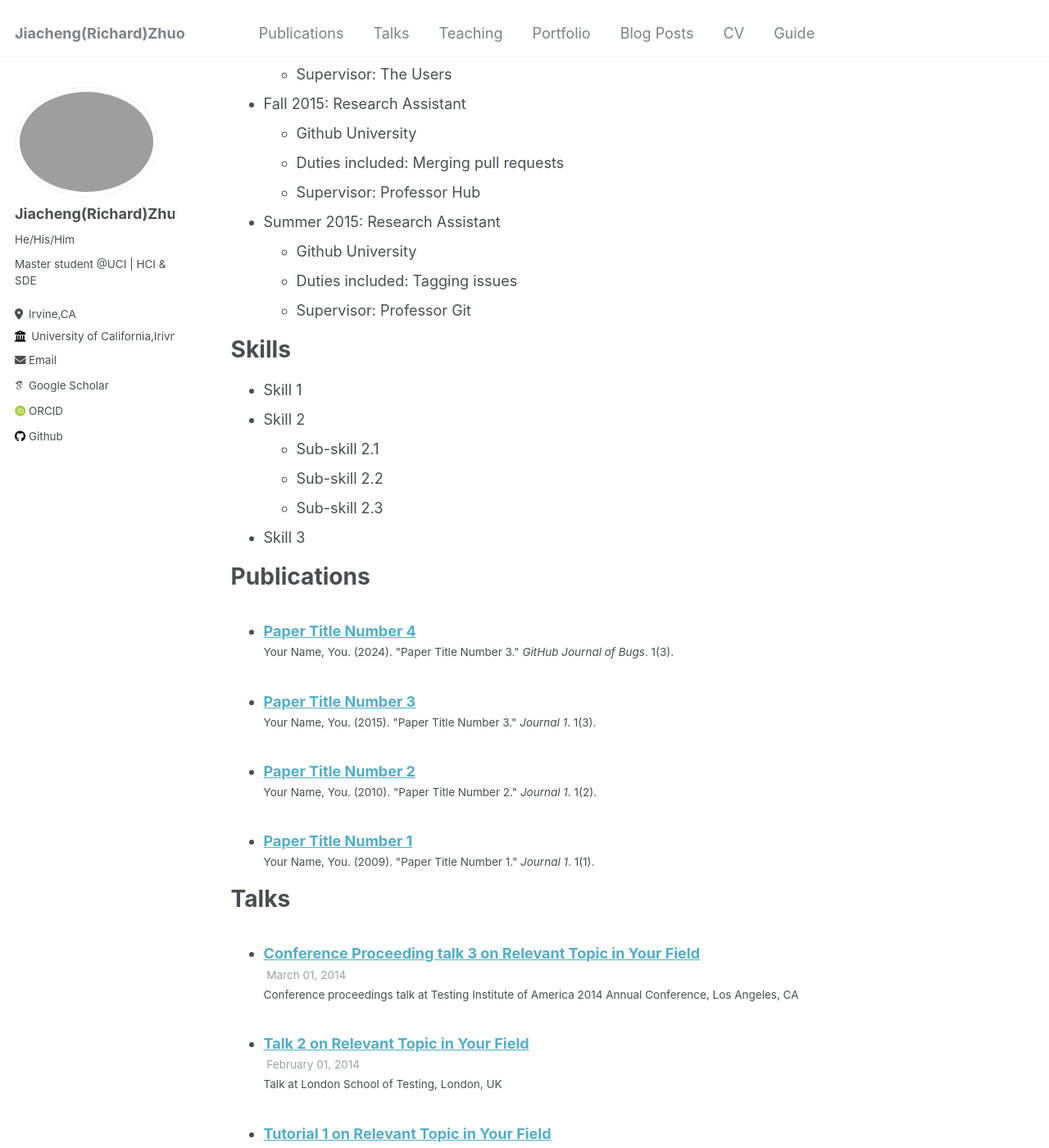
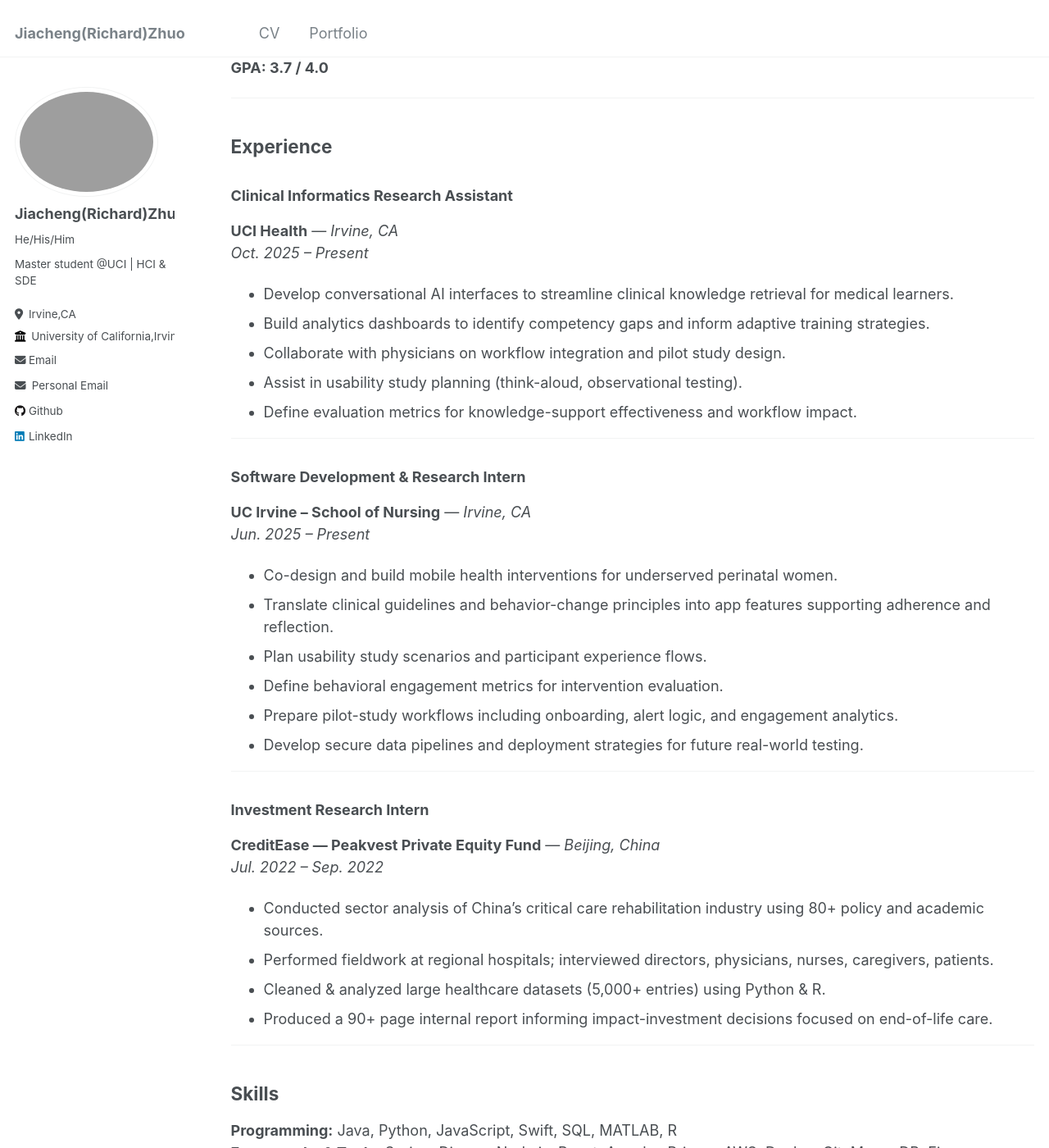
Before and after one commit to RJCheuk/rjcheuk.github.io, a Jekyll site: the page built from _pages/cv.md, in a window 1280 px wide and 1400 px high, scrolled down 400 px. Shown: the whole window at 82% size. Built offline with Jekyll 4.4.1, drawn with Linux system fonts in a browser that asks for light colours; some web fonts are replaced; some of the changed text lies outside the part shown.

Commit message:
Update portfolio pages, homepage, CV, and navigation

```diff
--- a/_config.yml
+++ b/_config.yml
@@ -26,15 +26,16 @@ author:
   pronouns         : "He/His/Him"
   bio              : "Master student @UCI | HCI & SDE"
   location         : "Irvine,CA"
-  employer         : "University of California,Irivne"
+  employer         : "University of California,Irvine"
   uri              : # URL
   email            : "zhuoj5@uci.edu"
+  personal_email   : "richardjcheuk@gmail.com"
 
   # Academic websites
   arxiv            : # URL - Update with the correct link to your profile
-  googlescholar    : ""
+  googlescholar    :
   impactstory      : # URL
-  orcid            : ""
+  orcid            :
   semantic         : # URL
   pubmed           :
   researchgate     : # URL
@@ -57,7 +58,7 @@ author:
   keybase          : # Username
   instagram        : # Username
   lastfm           : # Username
-  linkedin         : # Username
+  linkedin         : "jiacheng-zhuo-8b6502285"
   mastodon         : # URL
   medium           : # URL
   pinterest        : # Username
--- a/_data/navigation.yml
+++ b/_data/navigation.yml
@@ -1,22 +1,7 @@
 # main links links
 main:
-  - title: "Publications"
-    url: /publications/
-
-  - title: "Talks"
-    url: /talks/
-
-  - title: "Teaching"
-    url: /teaching/
+  - title: "CV"
+    url: /cv/
 
   - title: "Portfolio"
     url: /portfolio/
-
-  - title: "Blog Posts"
-    url: /year-archive/
-
-  - title: "CV"
-    url: /cv/
-
-  - title: "Guide"
-    url: /markdown/
--- a/_includes/author-profile.html
+++ b/_includes/author-profile.html
@@ -35,6 +35,14 @@
       {% endif %}
       {% if author.email %}
         <li><a href="mailto:{{ author.email }}"><i class="fas fa-fw fa-envelope icon-pad-right" aria-hidden="true"></i>{{ site.data.ui-text[site.locale].email_label | default: "Email" }}</a></li>
+      {% endif %}
+      {% if author.personal_email %}
+        <li>
+          <a href="mailto:{{ author.personal_email }}">
+            <i class="fas fa-fw fa-envelope icon-pad-right" aria-hidden="true"></i>
+            Personal Email
+          </a>
+        </li>
       {% endif %}
 
       <!-- Font Awesome and Academicons icons / Academic websites -->
--- a/_pages/cv.md
+++ b/_pages/cv.md
@@ -7,58 +7,59 @@ redirect_from:
   - /resume
 ---
 
-{% include base_path %}
 
-Education
-======
-* Ph.D in Version Control Theory, GitHub University, 2018 (expected)
-* M.S. in Jekyll, GitHub University, 2014
-* B.S. in GitHub, GitHub University, 2012
+[⬇️ **Download My CV (PDF)**](/files/files/JiachengZhuo_s_CV_research (3).pdf){: .btn .btn--primary}
+---
 
-Work experience
-======
-* Spring 2024: Academic Pages Collaborator
-  * Github University
-  * Duties includes: Updates and improvements to template
-  * Supervisor: The Users
+## **Education**
+**University of California, Irvine** — *Master of Computer Software Engineering*
+_Irvine, CA · Sep. 2024 – Dec. 2025_
+**GPA: 3.7 / 4.0**
 
-* Fall 2015: Research Assistant
-  * Github University
-  * Duties included: Merging pull requests
-  * Supervisor: Professor Hub
+**University of Indianapolis** — *Bachelor of Science in Finance (Joint Program)*
+_Indianapolis, IN · Sep. 2019 – Jun. 2023_
+**GPA: 3.7 / 4.0**
 
-* Summer 2015: Research Assistant
-  * Github University
-  * Duties included: Tagging issues
-  * Supervisor: Professor Git
 
-Skills
-======
-* Skill 1
-* Skill 2
-  * Sub-skill 2.1
-  * Sub-skill 2.2
-  * Sub-skill 2.3
-* Skill 3
+---
 
-Publications
-======
-  <ul>{% for post in site.publications reversed %}
-    {% include archive-single-cv.html %}
-  {% endfor %}</ul>
+## **Experience**
 
-Talks
-======
-  <ul>{% for post in site.talks reversed %}
-    {% include archive-single-talk-cv.html  %}
-  {% endfor %}</ul>
+### **Clinical Informatics Research Assistant**
+**UCI Health** — *Irvine, CA*
+_Oct. 2025 – Present_
+- Develop conversational AI interfaces to streamline clinical knowledge retrieval for medical learners.
+- Build analytics dashboards to identify competency gaps and inform adaptive training strategies.
+- Collaborate with physicians on workflow integration and pilot study design.
+- Assist in usability study planning (think-aloud, observational testing).
+- Define evaluation metrics for knowledge-support effectiveness and workflow impact.
 
-Teaching
-======
-  <ul>{% for post in site.teaching reversed %}
-    {% include archive-single-cv.html %}
-  {% endfor %}</ul>
+---
 
-Service and leadership
-======
-* Currently signed in to 43 different slack teams
+### **Software Development & Research Intern**
+**UC Irvine – School of Nursing** — *Irvine, CA*
+_Jun. 2025 – Present_
+- Co-design and build mobile health interventions for underserved perinatal women.
+- Translate clinical guidelines and behavior-change principles into app features supporting adherence and reflection.
+- Plan usability study scenarios and participant experience flows.
+- Define behavioral engagement metrics for intervention evaluation.
+- Prepare pilot-study workflows including onboarding, alert logic, and engagement analytics.
+- Develop secure data pipelines and deployment strategies for future real-world testing.
+
+---
+
+### **Investment Research Intern**
+**CreditEase — Peakvest Private Equity Fund** — *Beijing, China*
+_Jul. 2022 – Sep. 2022_
+- Conducted sector analysis of China’s critical care rehabilitation industry using 80+ policy and academic sources.
+- Performed fieldwork at regional hospitals; interviewed directors, physicians, nurses, caregivers, patients.
+- Cleaned & analyzed large healthcare datasets (5,000+ entries) using Python & R.
+- Produced a 90+ page internal report informing impact-investment decisions focused on end-of-life care.
+
+---
+
+## **Skills**
+**Programming:** Java, Python, JavaScript, Swift, SQL, MATLAB, R
+**Frameworks & Tools:** Spring, Django, Node.js, React, Angular, Prisma, AWS, Docker, Git, MongoDB, Figma
+
+---
--- a/_pages/portfolio.html
+++ b/_pages/portfolio.html
@@ -7,6 +7,7 @@ author_profile: true
 
 {% include base_path %}
 
+{% assign projects = site.portfolio | sort: "order" %}
 
 {% for post in site.portfolio %}
   {% include archive-single.html %}
```
Also changed, not shown: _pages/home.md (+20 -16 lines), _portfolio/acl-recovery.md (added, +21 -0 lines), _portfolio/ai-chatbot.md (added, +34 -0 lines), _portfolio/happy-hearts.md (added, +37 -0 lines), _portfolio/portfolio-1.md (deleted, +0 -7 lines), _portfolio/portfolio-2.html (deleted, +0 -7 lines), 5 other files.
